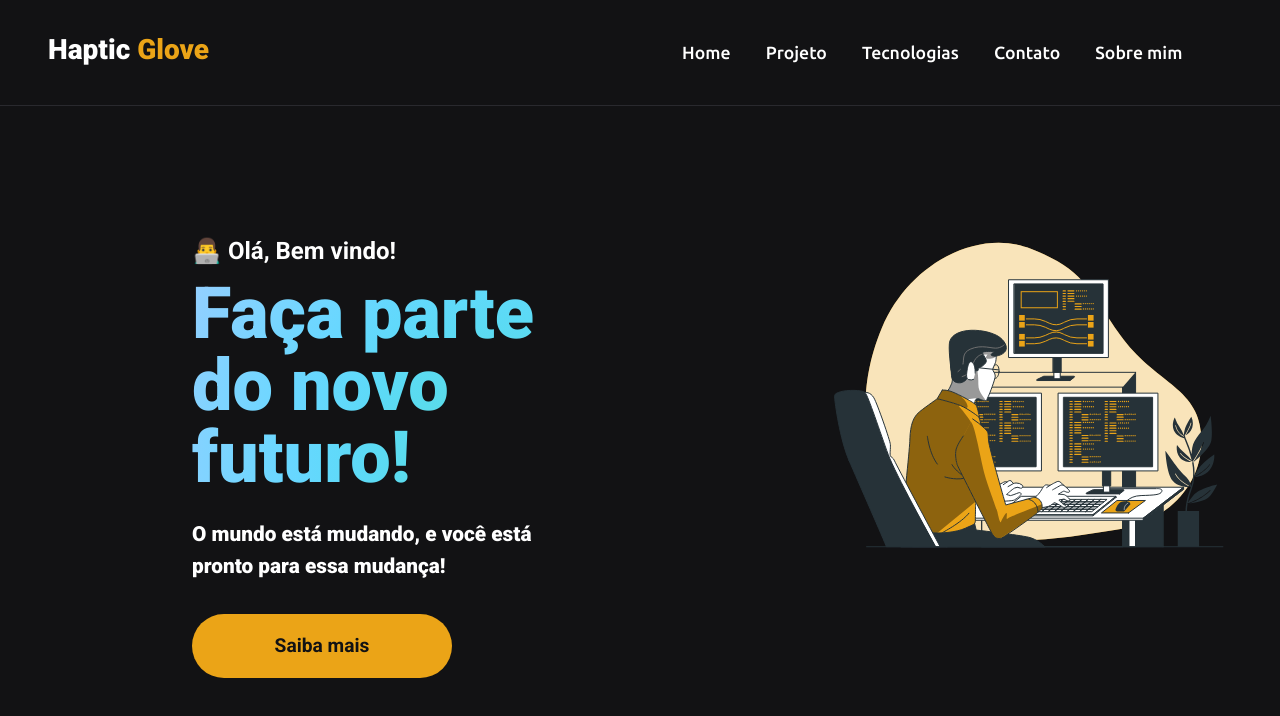
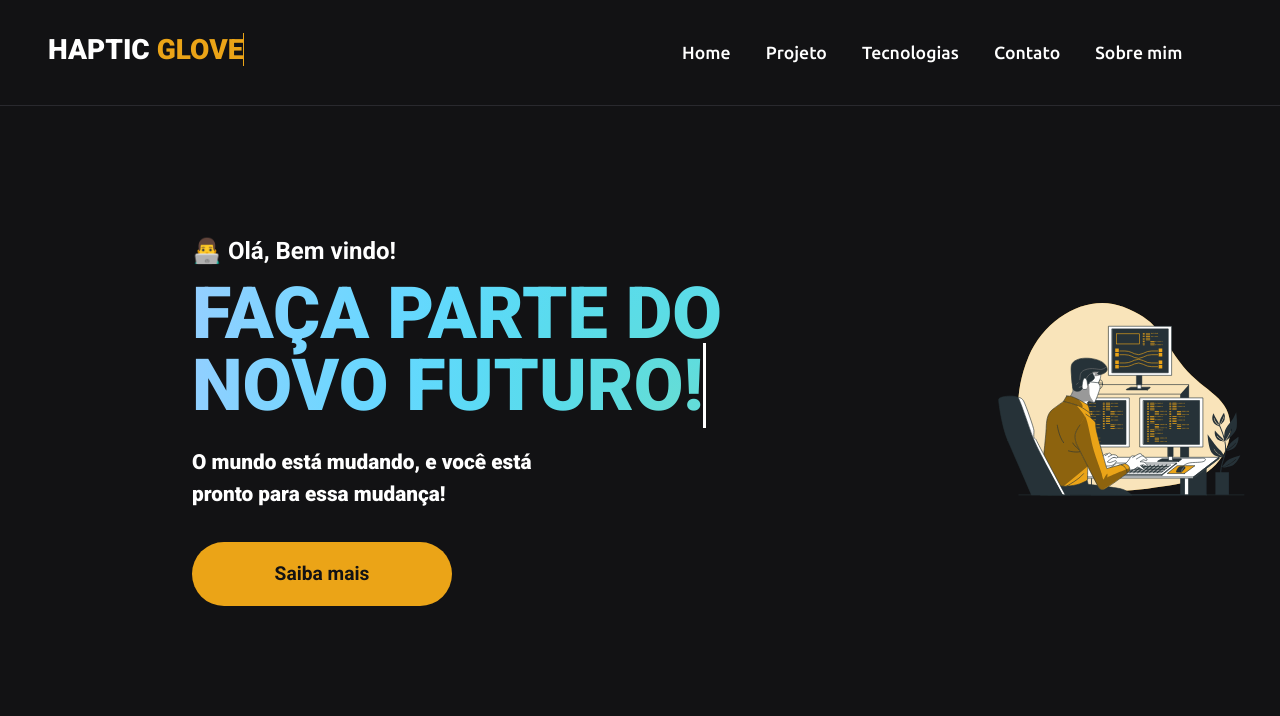
Before and after one commit to Nikaum-js/Haptic-Glove, a React (Create React App) app: page / in a window 1280 px wide. Shown: the top 716 px of the page. Built offline with nearby package versions, Linux system fonts and the light colour scheme.

Commit message:
update :rocket:

```diff
--- a/src/components/Presentation/index.jsx
+++ b/src/components/Presentation/index.jsx
@@ -3,11 +3,55 @@ import ProgramingMan from '../../assets/programing.svg'
 import './styles.scss'
 
 export function Presentation() {
+  document.addEventListener('DOMContentLoaded',function(event){
+    // array with texts to type in typewriter
+    var dataText = [ "Faça parte do novo futuro!" ];
+
+    // type one text in the typwriter
+    // keeps calling itself until the text is finished
+    function typeWriter(text, i, fnCallback) {
+      // chekc if text isn't finished yet
+      if (i < (text.length)) {
+        // add next character to h1
+       document.querySelector(".typing").innerHTML = text.substring(0, i+1) +'<span aria-hidden="true"></span>';
+
+        // wait for a while and call this function again for next character
+        setTimeout(function() {
+          typeWriter(text, i + 1, fnCallback)
+        }, 100);
+      }
+      // text finished, call callback if there is a callback function
+      else if (typeof fnCallback == 'function') {
+        // call callback after timeout
+        setTimeout(fnCallback, 700);
+      }
+    }
+    // start a typewriter animation for a text in the dataText array
+     function StartTextAnimation(i) {
+       if (typeof dataText[i] == 'undefined'){
+          setTimeout(function() {
+            StartTextAnimation(0);
+          }, 20000);
+       }
+       // check if dataText[i] exists
+      if ( dataText[i] && i < dataText[i].length)
+        {
+        // text exists! start typewriter animation
+       typeWriter(dataText[i], 0, function(){
+         // after callback (and whole text has been animated), start next text
+         StartTextAnimation(i + 1);
+       });
+      }
+    }
+    // start the text animation
+    StartTextAnimation(0);
+  });
+
   return (
     <main>
-      <div className="container">
+      <div className="container typewriter">
         <h3>👨‍💻 Olá, Bem vindo!</h3>
-        <h1 className="hello">Faça parte do novo futuro!</h1>
+        <h1 className="typing">Faça parte do novo futuro!</h1>
         <h4>O mundo está mudando, e você está pronto para essa mudança!</h4>
         <button>Saiba mais</button>
       </div>
--- a/src/components/Presentation/styles.scss
+++ b/src/components/Presentation/styles.scss
@@ -11,7 +11,7 @@ main {
       -webkit-text-fill-color: transparent;
 
       margin: .6rem 0;
-      max-width: 450px;
+      max-width: 4150px;
       font-size: 4.5rem;
       font-weight: 900;
       line-height: 4.5rem;
@@ -61,3 +61,26 @@ main {
     }
   }
 }
+
+body {
+  background-color: #FF5A5A;
+  height: 100%;
+  font-family: 'tradegothiclt-bold', sans-serif;
+}
+
+h1 {
+  font-size: 5em;
+  color: white;
+  text-transform: uppercase;
+}
+
+span {
+  border-right: .05em solid;
+  animation: caret 1s steps(1) infinite;
+}
+
+@keyframes caret {
+  50% {
+    border-color: transparent;
+  }
+}
```
